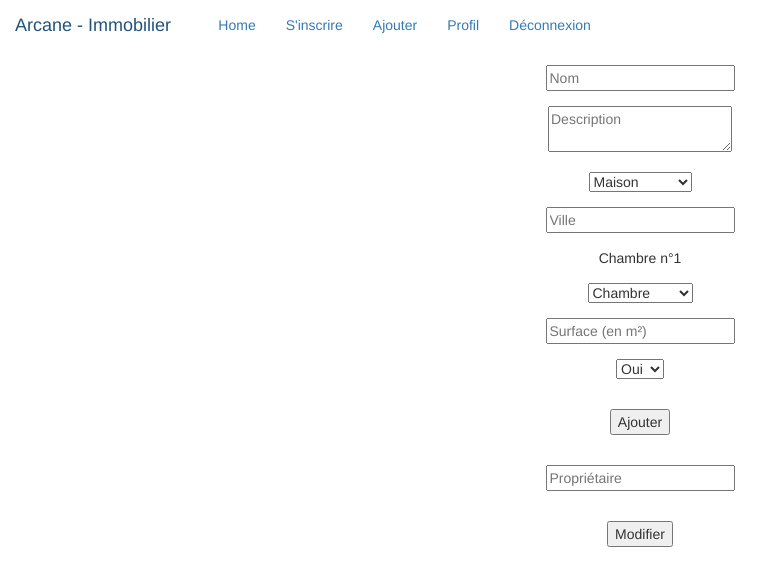
After one commit to Git-StevenP/Immobilier_Arcane, a Flask app: page /add in a window 1280 px wide. The commit adds this page. Shown: the top 586 px of the page, without its empty margins (0-783 px from the left). Run offline with Flask 2, Linux system fonts and the light colour scheme; the visitor is signed in with stand-in values (Sample User, id 1); a database or web service that is not in the repository returns one stand-in record (values such as "Sample title"); some libraries are stand-ins or nearby versions.

Commit message:
Fonctionnalité ajout implémentée

```diff
--- a/API_Flask/static/main.css
+++ b/API_Flask/static/main.css
@@ -0,0 +1,4 @@
+.field {
+    text-align: center;
+    margin:15px;
+}
--- /dev/null
+++ b/API_Flask/templates/add.html
@@ -0,0 +1,42 @@
+{% extends "main.html" %}
+{% block content %}
+
+<div class="row">
+    <form class="col-sm-12" action="" method="post" name="real_estate_form">
+        <div class="field">
+            {{ form.name }}
+        </div>
+        <div class="field">
+            {{ form.description }}
+        </div>
+        <div class="field">
+            {{ form.real_estate_type }}
+        </div>
+        <div class="field">
+            {{ form.city }}
+        </div>
+        {% for roomField in roomsFieldList %}
+        <p class="field">Chambre n°{{ roomsFieldList.index(roomField)+1 }}</p>
+        <div class="field">
+            {{ roomField.room_type }}
+        </div>
+        <div class="field">
+            {{ roomField.room_area }}
+        </div>
+        <div class="field">
+            {{ roomField.room_furniture }}
+        </div>
+        {% endfor %}
+        <div class="field">
+            <input class="field" type='submit' name='ajouter' value="Ajouter">
+        </div>
+        <div class="field">
+            {{ form.owner }}
+        </div>
+        <div class="field">
+            <input class="field" type=submit name='modifier' value=Modifier>
+        </div>
+    </form>
+</div>
+
+{% endblock %}
--- a/API_Flask/templates/main.html
+++ b/API_Flask/templates/main.html
@@ -16,6 +16,7 @@
                 <ul class="nav navbar-nav">
                     <li><a href="/">Home</a></li>
                     <li><a href="/register">S'inscrire</a></li>
+                    <li><a href="/add">Ajouter</a></li>
                     <li><a href="/profile">Profil</a></li>
                     <li><a href="/deco">Déconnexion</a></li>
                 </ul>
--- a/API_Flask/utils/forms.py
+++ b/API_Flask/utils/forms.py
@@ -1,4 +1,4 @@
-from wtforms import Form, StringField, SelectField, SubmitField
+from wtforms import Form, StringField, SelectField, SubmitField, TextAreaField, DecimalField
 from utils import bdd
 mongo = bdd.MongoDB("Arcane_Immobilier")
 
@@ -7,3 +7,17 @@ class ProfileEditor(Form):
     last_name = StringField('', render_kw={"placeholder": "Nom"})
     first_name = StringField('', render_kw={"placeholder": "Prénom"})
     birth_date = StringField('', render_kw={"placeholder": "Date de naissance"})
+
+class RealEstateEditor(Form):
+    name = StringField('', render_kw={"placeholder": "Nom"})
+    description = TextAreaField('', render_kw={"placeholder": "Description"})
+    real_estate_type = SelectField(u'Type de bien', choices=[('maison', 'Maison'), ('appt', 'Appartement'), ('villa', 'Villa')])
+    city = StringField('', render_kw={"placeholder": "Ville"})
+    for nb in range(100):
+        type_name = 'room_type' + str(nb)
+        area_name = 'room_area' + str(nb)
+        furniture_name = 'room_furniture' + str(nb)
+        exec(type_name + " = SelectField(u'Type de pièce', choices=[('bedroom', 'Chambre'), ('living-room', 'Pièce à vivre'), ('WC', 'Toilettes'), ('bathroom', 'Salle de Bain'), ('office', 'Bureau'), ('kitchen', 'Cuisine'), ('garden', 'Jardin')])")
+        exec(area_name + " = DecimalField('', render_kw={'placeholder': 'Surface (en m²)'})")
+        exec(furniture_name + " = SelectField(u'Meublé', choices=[('oui', 'Oui'), ('non', 'Non')])")
+    owner = StringField('', render_kw={"placeholder": "Propriétaire"})
--- a/API_Flask/views.py
+++ b/API_Flask/views.py
@@ -16,6 +16,9 @@ mongo = bdd.MongoDB("Arcane_Immobilier")
 @app.route('/', methods=['POST', 'GET'])
 def index():
     if 'username' in session:
+
+        mongo.db.room_number.drop()
+        mongo.insert_one('room_number', {'number' : 1})
 
         return render_template('home.html', username = session['username'])
 
@@ -37,6 +40,62 @@ def profile():
             return render_template('home.html', username = session['username'])
 
         return render_template('profile.html', username = session['username'], profileForm = profileForm)
+
+    return render_template('index.html')
+
+@app.route('/add', methods=['POST', 'GET'])
+def add():
+    if 'username' in session:
+
+        realEstateForm = forms.RealEstateEditor(request.form)
+
+        number_collection = mongo.db.room_number
+        room_number = number_collection.find_one()['number']
+        print(room_number)
+
+        roomsFieldList = []
+        roomsDict = {}
+
+        for elt in range(room_number):
+
+            room_type_field = getattr(realEstateForm, 'room_type' + str(elt))
+            room_area_field = getattr(realEstateForm, 'room_area' + str(elt))
+            room_furniture_field = getattr(realEstateForm, 'room_furniture' + str(elt))
+
+            roomsFieldList.append({'room_type' : room_type_field, 'room_area' : room_area_field, 'room_furniture' : room_furniture_field})
+
+            room_type_input = room_type_field.data
+            room_area_input = room_area_field.data
+            room_furniture_input = room_furniture_field.data
+
+            if str(room_type_input) not in roomsDict:
+                roomsDict[str(room_type_input)] = {"room_area" : str(room_area_input), "room_furniture" : room_furniture_input}
+            else:
+                roomsDict[str(room_type_input) + str(elt)] = {"room_area" : str(room_area_input), "room_furniture" : room_furniture_input}
+
+        if request.method == 'POST':
+
+            if request.form.get('ajouter'):
+                number_collection.update_many({}, {'$set' : {'number' :  room_number + 1}})
+
+                return redirect(url_for('add'))
+
+            if request.form.get('modifier'):
+
+                result = {}
+
+                result['name'] = realEstateForm.name.data
+                result["description"] = realEstateForm.description.data
+                result["type"] = realEstateForm.real_estate_type.data
+                result['city'] = realEstateForm.city.data
+                result['rooms'] = roomsDict
+                result['owner'] = realEstateForm.owner.data
+
+                mongo.insert_one('biens_immobilier', result)
+
+                return render_template('home.html', username = session['username'])
+
+        return render_template('add.html', username = session['username'], form = realEstateForm, roomsFieldList = roomsFieldList)
 
     return render_template('index.html')
 
```
